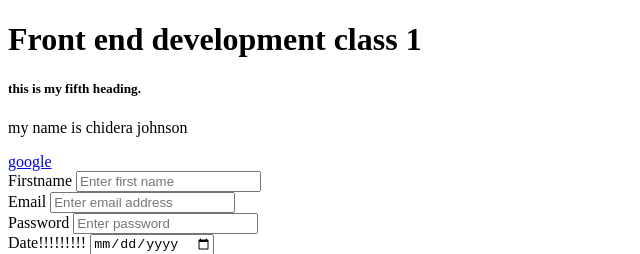
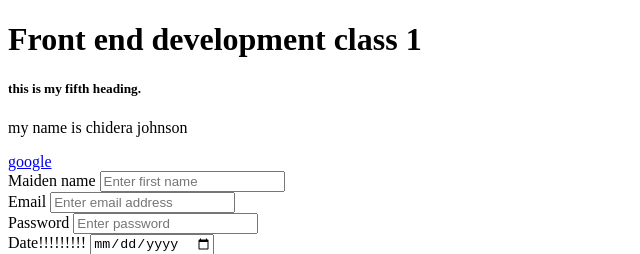
Before and after one commit to derajohnson/TA-week1-day1, a plain HTML site: page index.html in a window 1280 px wide. Shown: the top 254 px of the page, 0-640 px from the left. Drawn offline with Linux system fonts and the light colour scheme.

Commit message:
changed firstname to maiden name in index.html file

```diff
--- a/index.html
+++ b/index.html
@@ -14,7 +14,7 @@
 <form method="post" action="recieved.html">
     <div>
 
-    <label for="fname">Firstname</label>
+    <label for="fname">Maiden name</label>
     <input type="text" placeholder="Enter first name" id="fname" value="" required />
 </div>
 
```
